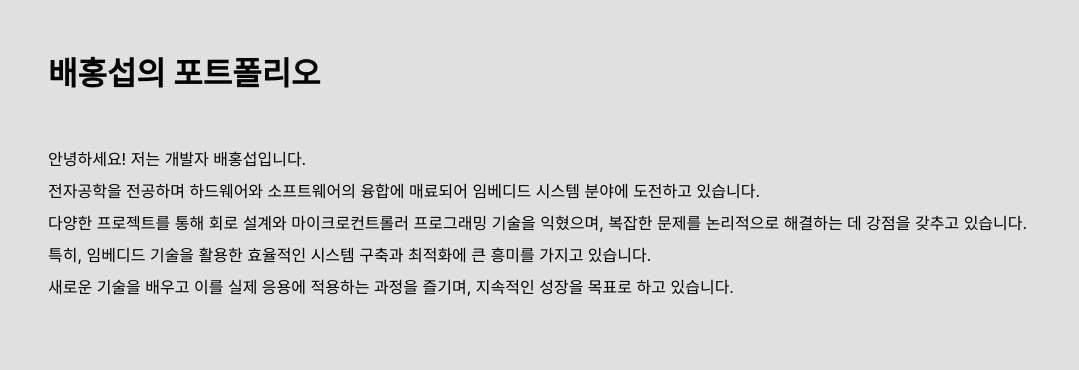
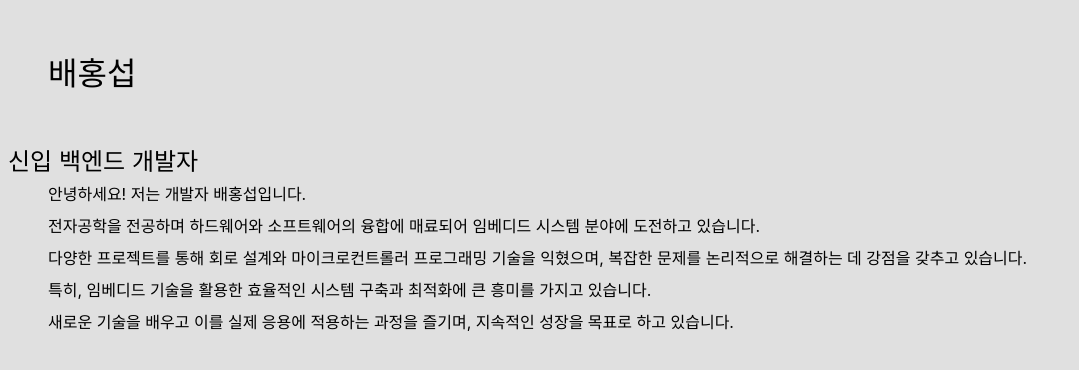
Before and after one commit to bhs0402/just, a plain HTML site: page 포트폴리오/index.html in a window 1280 px wide. Shown: the whole page, without its empty margins (0-1079 px from the left). Drawn offline with Linux system fonts and the light colour scheme; a web font is replaced by a local one.

Commit message:
just commit

```diff
--- a/포트폴리오/index.css
+++ b/포트폴리오/index.css
@@ -5,6 +5,7 @@
 * {
     font-family: "Pretendard Variable", Pretendard, -apple-system, BlinkMacSystemFont, system-ui, Roboto, "Helvetica Neue", "Segoe UI", "Apple SD Gothic Neo", "Noto Sans KR", "Malgun Gothic", "Apple Color Emoji", "Segoe UI Emoji", "Segoe UI Symbol", sans-serif;
     margin: 0;
+    padding: 0;
     background-color: #e0e0e0;
 
 }
@@ -12,6 +13,14 @@
 h1 {
     padding: 1rem;
     margin: 2rem;
+    font-size: 2rem;
+    font-weight: 500;
+}
+
+.job {
+    padding: 0.5rem;
+    font-size: 1.5rem;
+    font-weight: 400;
 }
 
 p {
--- a/포트폴리오/index.html
+++ b/포트폴리오/index.html
@@ -6,10 +6,11 @@
           content="width=device-width, user-scalable=no, initial-scale=1.0, maximum-scale=1.0, minimum-scale=1.0">
     <meta http-equiv="X-UA-Compatible" content="ie=edge">
     <link href="index.css" rel="stylesheet" type="text/css">
-    <title>개발자 배홍섭</title>
+    <title>배홍섭 | 백엔드 개발자</title>
 </head>
 <body>
-<h1>배홍섭의 포트폴리오</h1>
+<h1>배홍섭</h1>
+<span class="job">신입 백엔드 개발자</span>
 <p>안녕하세요! 저는 개발자 배홍섭입니다.</p>
 <p>전자공학을 전공하며 하드웨어와 소프트웨어의 융합에 매료되어 임베디드 시스템 분야에 도전하고 있습니다.</p>
 <p>다양한 프로젝트를 통해 회로 설계와 마이크로컨트롤러 프로그래밍 기술을 익혔으며, 복잡한 문제를 논리적으로 해결하는 데 강점을 갖추고 있습니다.</p>
```
Also changed, not shown: 포트폴리오/test/test.html (+1 -1 lines).
